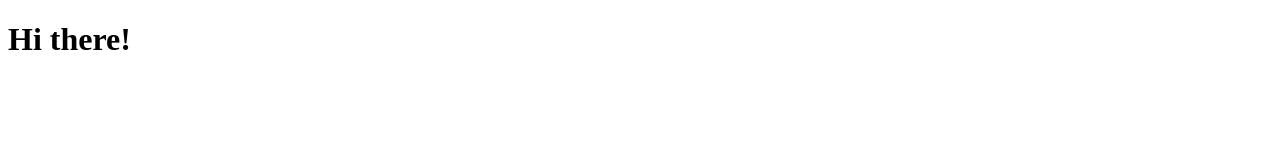
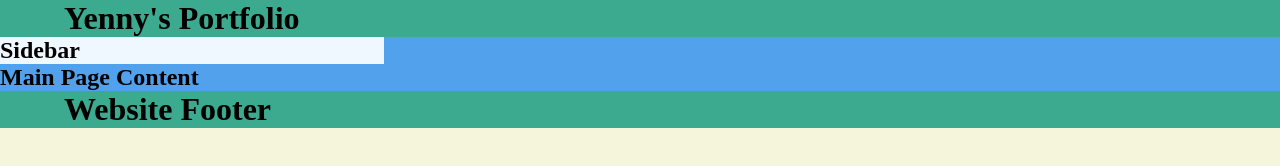
Before and after one commit to Yenang96/pgm1001-wk5, a plain HTML site: page src/index.html in a window 1280 px wide. Drawn offline with Linux system fonts and the light colour scheme.

Commit message:
Layout activity 1

```diff
--- a/src/index.html
+++ b/src/index.html
@@ -7,7 +7,28 @@
     <link rel="stylesheet" href="./style.css">
 </head>
 <body>
-    <h1>Hi there!</h1>
+    <header>
+        <!--row 1-->
+        <h1>Yenny's Portfolio</h1>
+    </header>
+
+    <main>
+
+        <!--row 2-->
+        <section>
+            <!--column 1-->
+            <!-- side bar -->
+             <h2>Sidebar</h2>
+
+        </section>
+          <!--column 2-->
+            <h2>Main Page Content</h2>
+
+    </main>
+    <footer>
+        <h1>Website Footer</h1>
+        <!-- row 3 -->
+    </footer>
 
 </body>
 </html>
--- a/src/style.css
+++ b/src/style.css
@@ -0,0 +1,35 @@
+*{
+    margin: 0;
+    padding: 0;
+}
+
+body {
+    width: 100%;
+    height: 100%dvh;
+    background-color: beige;}
+
+section {
+    display: inline-block;
+}
+
+header, footer {
+    height: 15%;
+    background-color: rgb(59, 170, 142);
+    padding-left: 5%;
+}
+
+main {
+    height: 80%;
+    background-color: rgb(81, 161, 236);
+}
+
+section:first-child {
+
+    width: 30%;
+    background-color: aliceblue;
+}
+
+section {
+    height: 100%;
+
+}
```
